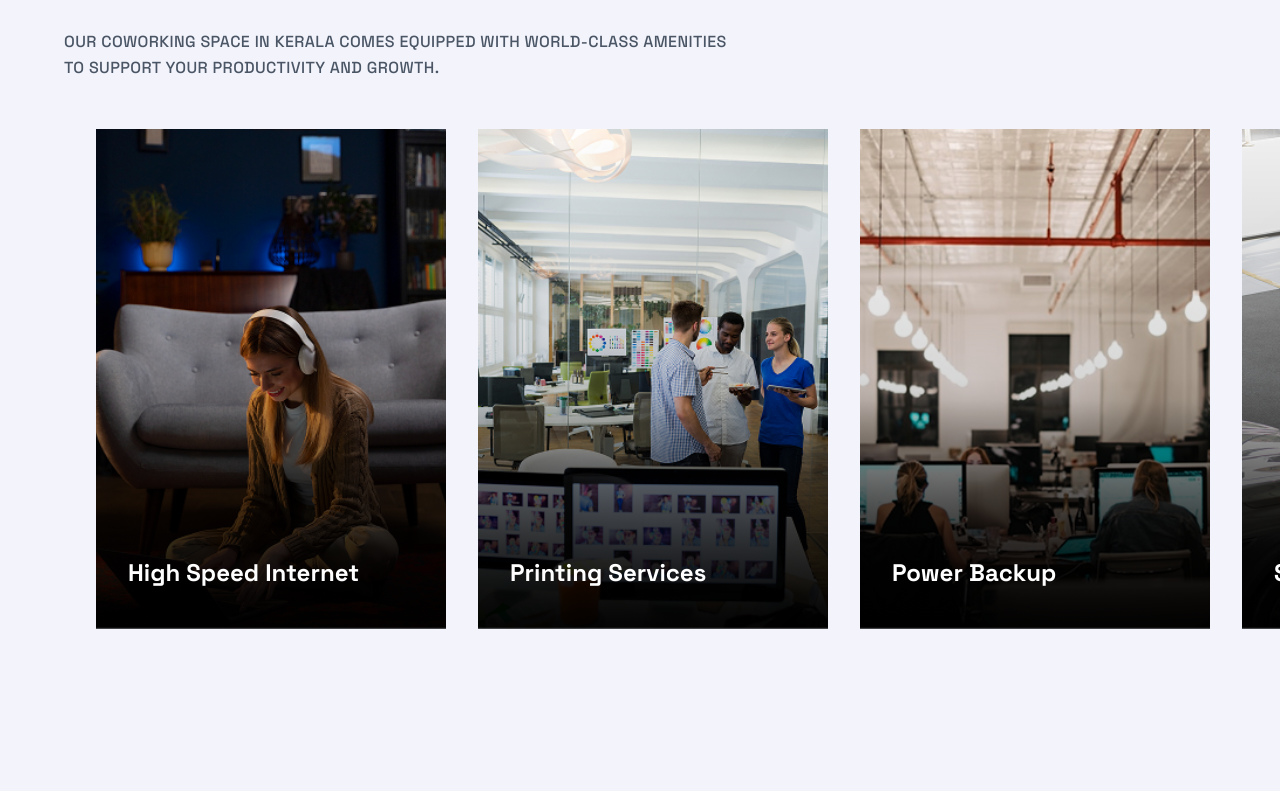
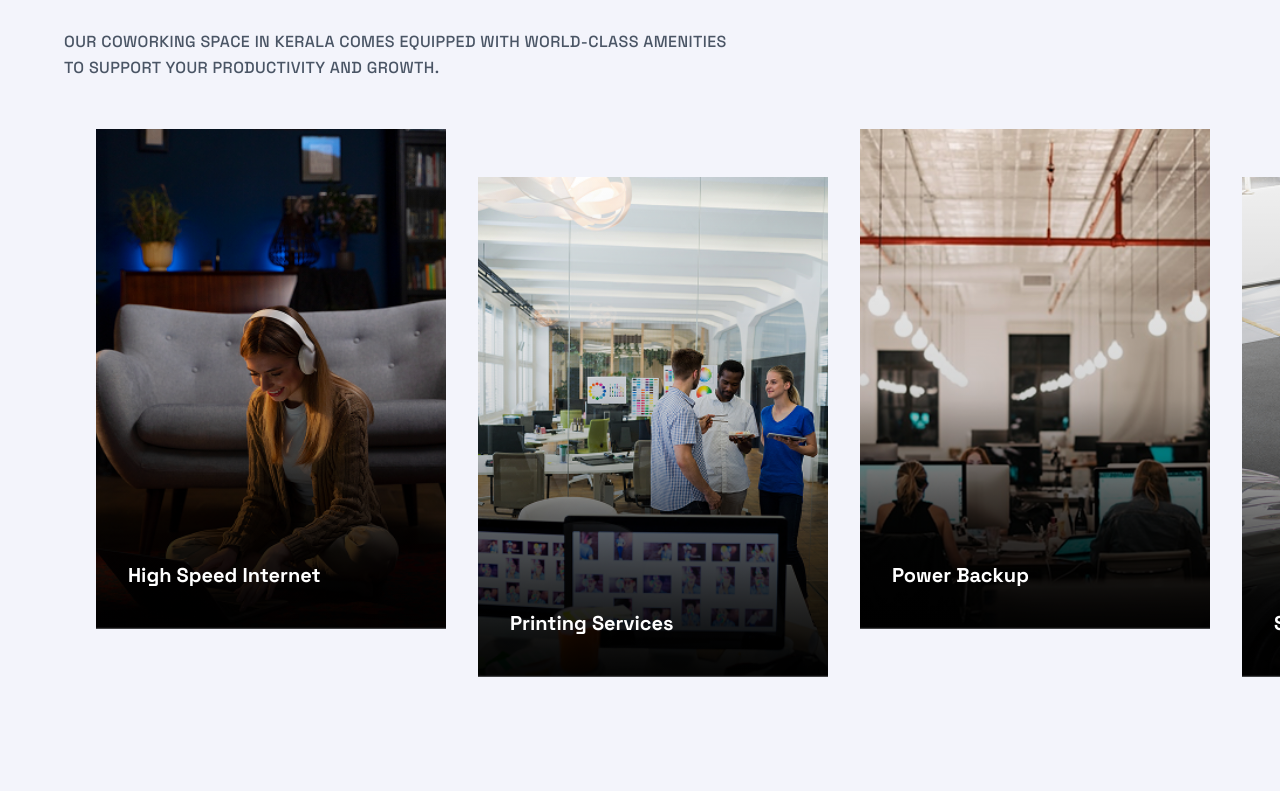
Before and after one commit to mastrovia/wagmi-landing, a Next.js app: page / in a window 1280 px wide. Shown: the part 1649-2440 px from the top of the page. Built offline with nearby package versions, Linux system fonts and the light colour scheme.

Commit message:
style: apply staggered layout to amenities and update locations background
- Stagger Amenities cards (top margin on alternate items).
- Set new background image for Locations section and remove overlay.
- Add `CTASection.png` asset.

```diff
--- a/app/sections/Amenities.tsx
+++ b/app/sections/Amenities.tsx
@@ -134,10 +134,12 @@ const Amenities = () => {
                     whileInView={{ opacity: 1, x: 0, transition: { duration: 0.5, delay: 0.1 } }}
                     viewport={{ once: true, margin: '-100px' }}
                 >
-                    {amenities.map((item) => (
+                    {amenities.map((item, index) => (
                         <motion.div
                             key={item.id}
-                            className="relative min-w-[300px] md:min-w-[350px] h-[450px] md:h-[500px] overflow-hidden snap-start group cursor-pointer"
+                            className={`relative min-w-[300px] md:min-w-[350px] h-[450px] md:h-[500px] overflow-hidden snap-start group cursor-pointer ${
+                                index % 2 !== 0 ? 'md:mt-12' : ''
+                            }`}
                             initial="rest"
                             whileHover="hover"
                             animate="rest"
@@ -163,10 +165,10 @@ const Amenities = () => {
                                     transition={{ duration: 0.3 }}
                                 >
                                     <div className="flex items-center justify-between mb-2">
-                                        <h3 className="text-white text-2xl font-bold">
+                                        <h3 className="text-white text-xl font-bold">
                                             {item.title}
                                         </h3>
-                                        <MdArrowOutward className="text-white text-2xl opacity-0 group-hover:opacity-100 transition-opacity duration-300 transform translate-y-2 group-hover:translate-y-0" />
+                                        <MdArrowOutward className="text-white text-xl opacity-0 group-hover:opacity-100 transition-opacity duration-300 transform translate-y-2 group-hover:translate-y-0" />
                                     </div>
 
                                     <motion.div
@@ -177,7 +179,7 @@ const Amenities = () => {
                                         transition={{ duration: 0.3 }}
                                         className="overflow-hidden"
                                     >
-                                        <p className="text-gray-200 text-sm md:text-base leading-relaxed">
+                                        <p className="text-gray-200 text-sm md:text-base">
                                             {item.description}
                                         </p>
                                     </motion.div>
--- a/app/sections/Locations.tsx
+++ b/app/sections/Locations.tsx
@@ -88,9 +88,10 @@ const Locations = () => {
     return (
         <section
             id="location"
-            className="bg-linear-to-b from-[#EAEBF8] to-[#FFFFFF] py-6 md:py-16 relative"
+            className="bg-[url('/img/CTASection.png')] bg-cover bg-center py-16 md:py-24 relative"
         >
-            <div className="max-w-[1440px] mx-auto px-6 lg:px-16 w-full">
+            {/* <div className="absolute inset-0 bg-white/90" /> Removed overlay as requested */}
+            <div className="max-w-[1440px] mx-auto px-6 lg:px-16 w-full relative z-10">
                 {/* Header Section */}
                 <motion.div
                     className="text-center max-w-3xl mx-auto mb-16"
@@ -99,7 +100,7 @@ const Locations = () => {
                     viewport={{ once: true, margin: '-100px' }}
                     transition={{ duration: 0.5 }}
                 >
-                    <h2 className="text-3xl md:text-5xl font-extrabold text-dark mb-6 leading-tight">
+                    <h2 className="text-2xl md:text-4xl font-extrabold text-dark mb-6 leading-tight">
                         Visit Wagmi Workspace and Experience a Better Work Environment
                     </h2>
                     <p className="text-gray-600 font-medium text-base md:text-lg mb-8 max-w-xl mx-auto">
```
Also changed, not shown: public/img/CTASection.png (added).
